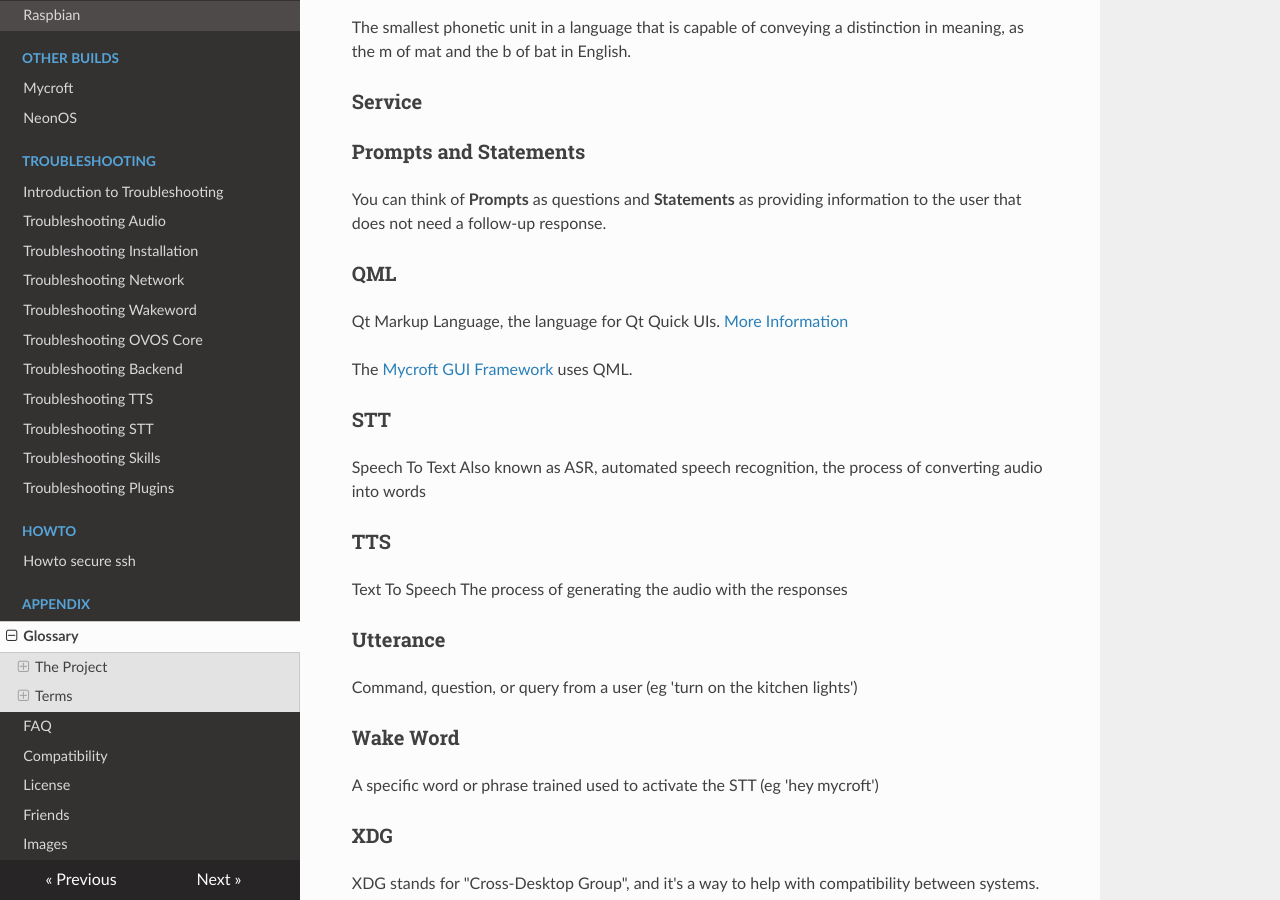
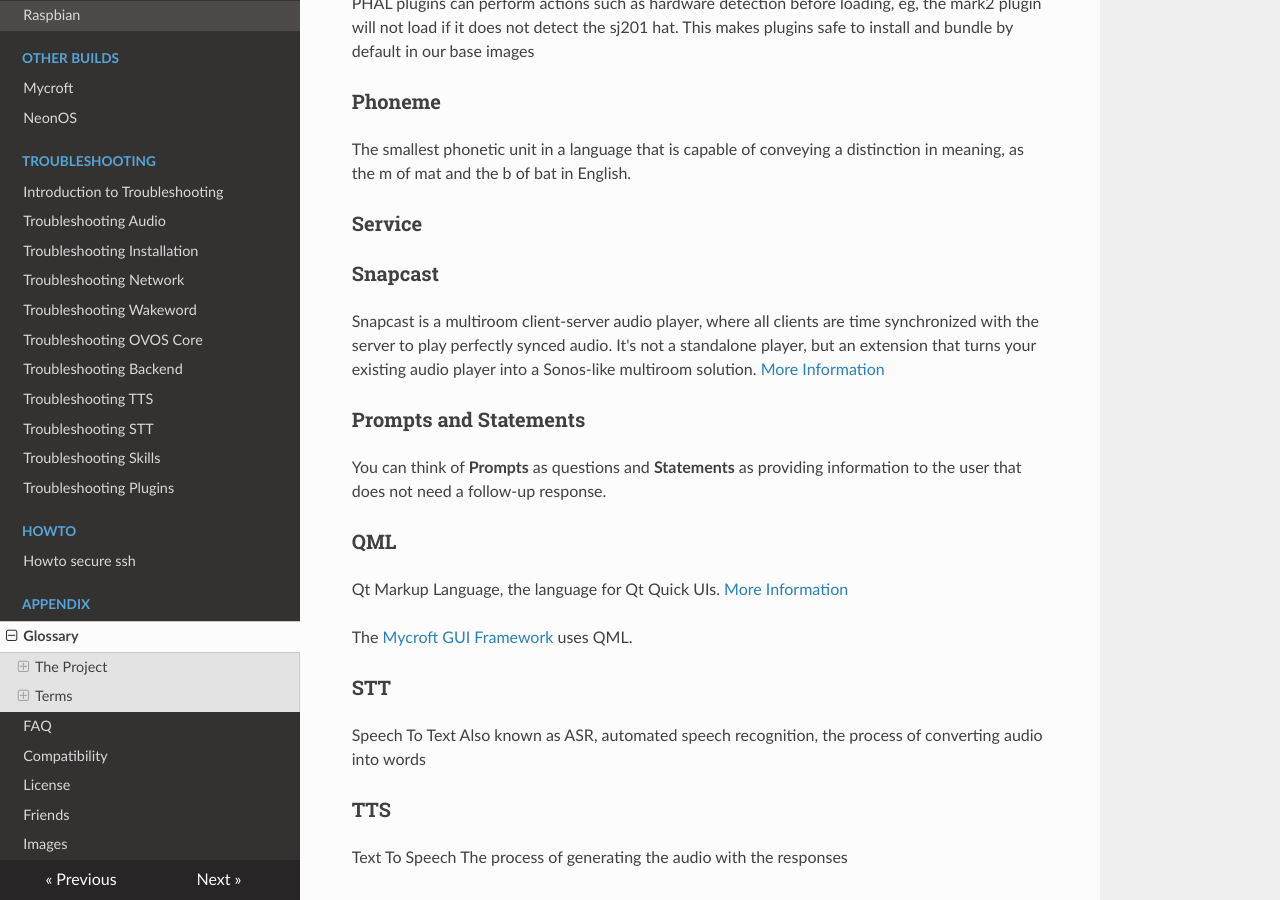
Before and after one commit to OpenVoiceOS/community-docs, an MkDocs documentation site: the page built from docs/glossary.md, in a window 1280 px wide and 900 px high, scrolled down 4006 px. Built offline with MkDocs 1.6.1, drawn with Linux system fonts in a browser that asks for light colours; nearby versions of some CDN libraries; some of the changed text lies outside the part shown.

```diff
--- a/docs/glossary.md
+++ b/docs/glossary.md
@@ -41,6 +41,10 @@ The OpenVoiceOS home screen is the central place for all your tasks. It is the f
 
 ### Intent
 When an utterance is classified for its action and entities (e.g. 'turn on the kitchen lights' -> skill: home assistant, action: turn on/off, entity: kitchen lights)
+
+### MPRIS
+ (Media Player Remote Interfacing Specification) is a standard D-Bus interface which aims to provide a common programmatic API for controlling media players.
+[More Inforamtion](https://wiki.archlinux.org/title/MPRIS)
 
 ### mycroft.conf
 Primary configuration file for the voice assistant. Possible locations:
@@ -132,6 +136,10 @@ does not detect the sj201 hat. This makes plugins safe to install and bundle by
 The smallest phonetic unit in a language that is capable of conveying a distinction in meaning, as the m of mat and the b of bat in English.
 
 ### Service
+
+### Snapcast
+Snapcast is a multiroom client-server audio player, where all clients are time synchronized with the server to play perfectly synced audio. It's not a standalone player, but an extension that turns your existing audio player into a Sonos-like multiroom solution.
+[More Information](https://github.com/badaix/snapcast)
 ### Prompts and Statements
 You can think of **Prompts** as questions and **Statements** as providing information to the user that does not need a follow-up response.
 ### QML
```
Also changed, not shown: docs/troubleshooting_backend.md (+4 -0 lines).
